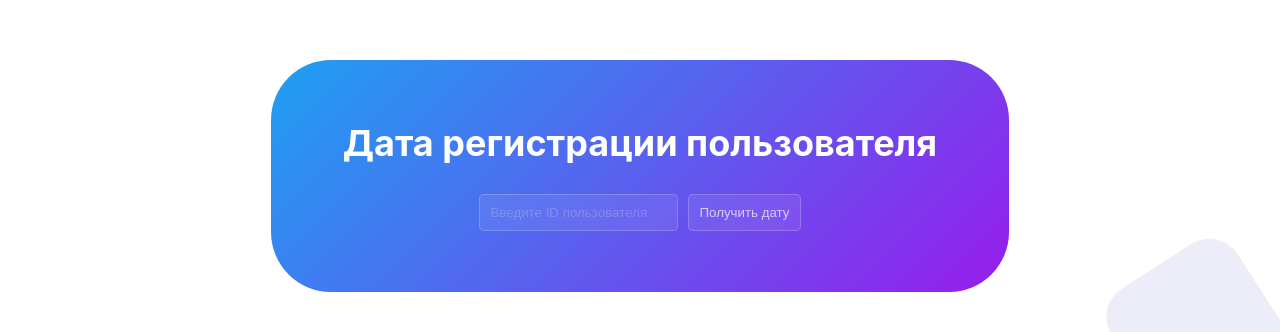
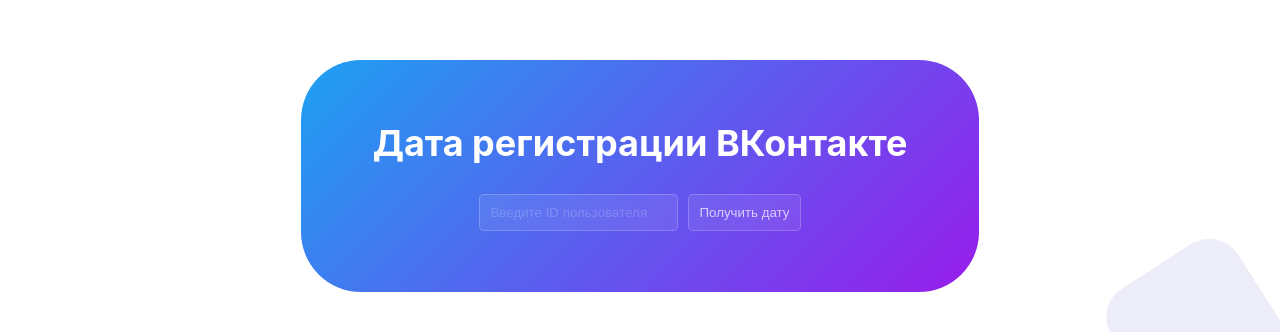
Before and after one commit to maxhack1337/vk-regdate, a plain HTML site: page index.html in a window 1280 px wide. Shown: the part 107-439 px from the top of the page. Drawn offline with Linux system fonts and the light colour scheme.

Commit message:
add favicon change title

```diff
--- a/index.html
+++ b/index.html
@@ -1,15 +1,18 @@
 <!DOCTYPE html>
 <html lang="en">
 <head>
+  <link rel="shortcut icon" type="image/png" href="https://vkenhancer.ru/tools128.png">
+  <link rel="icon" type="image/png" href="https://vkenhancer.ru/tools128.png">
+  <link rel="apple-touch-icon" type="image/png" sizes="128x128" href="https://vkenhancer.ru/tools128.png">
   <meta charset="UTF-8">
   <meta name="viewport" content="width=device-width, initial-scale=1.0">
-  <title>Дата регистрации пользователя</title>
+  <title>Дата регистрации ВКонтакте</title>
   <link rel="stylesheet" href="styles.css">
   <script src="buttonExecute.js" defer></script>
 </head>
 <body>
 <div class="form">
-  <h1>Дата регистрации пользователя</h1>
+  <h1>Дата регистрации ВКонтакте</h1>
   <form id="userForm">
     <input type="text" id="userId" placeholder="Введите ID пользователя" required />
     <button type="submit">Получить дату</button>
```
